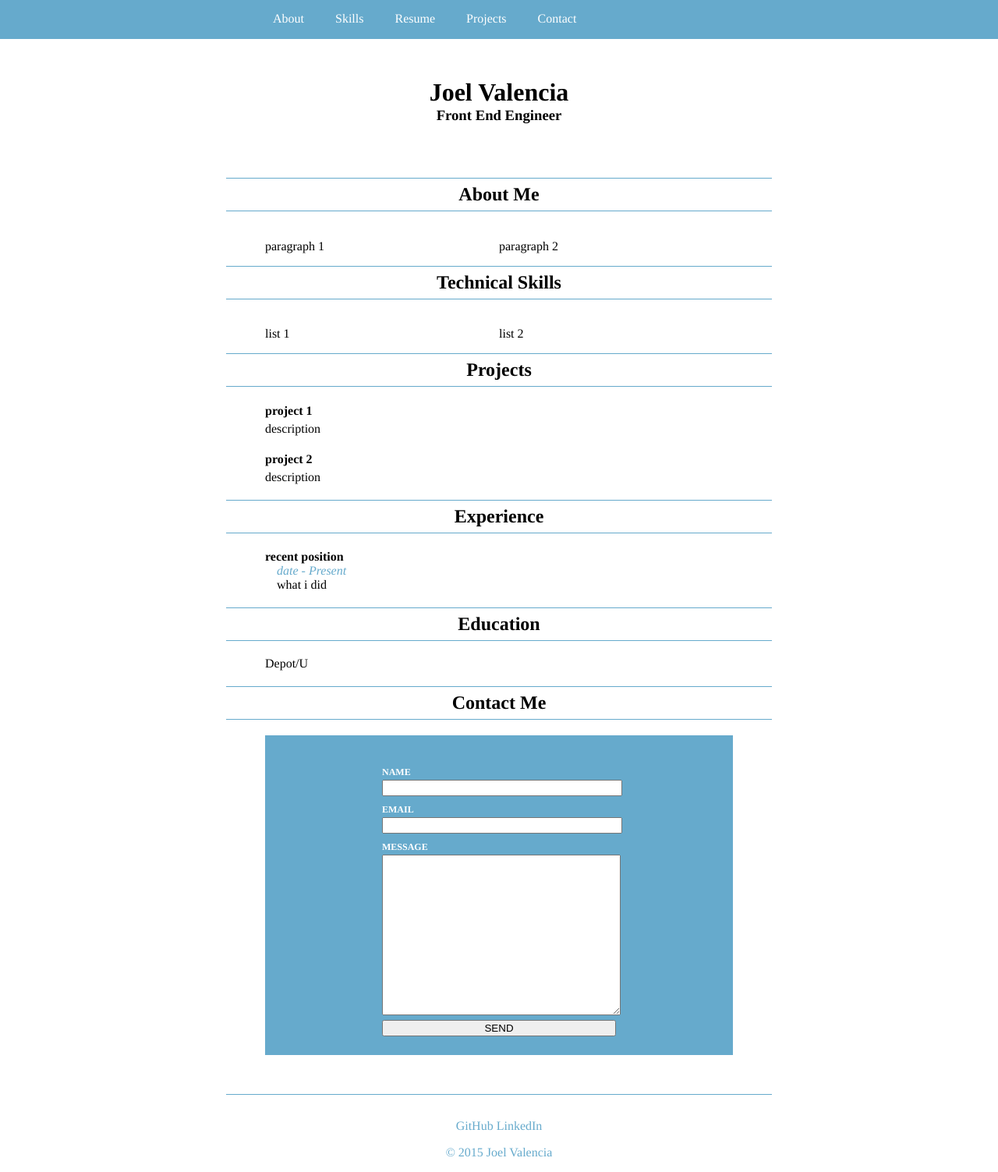
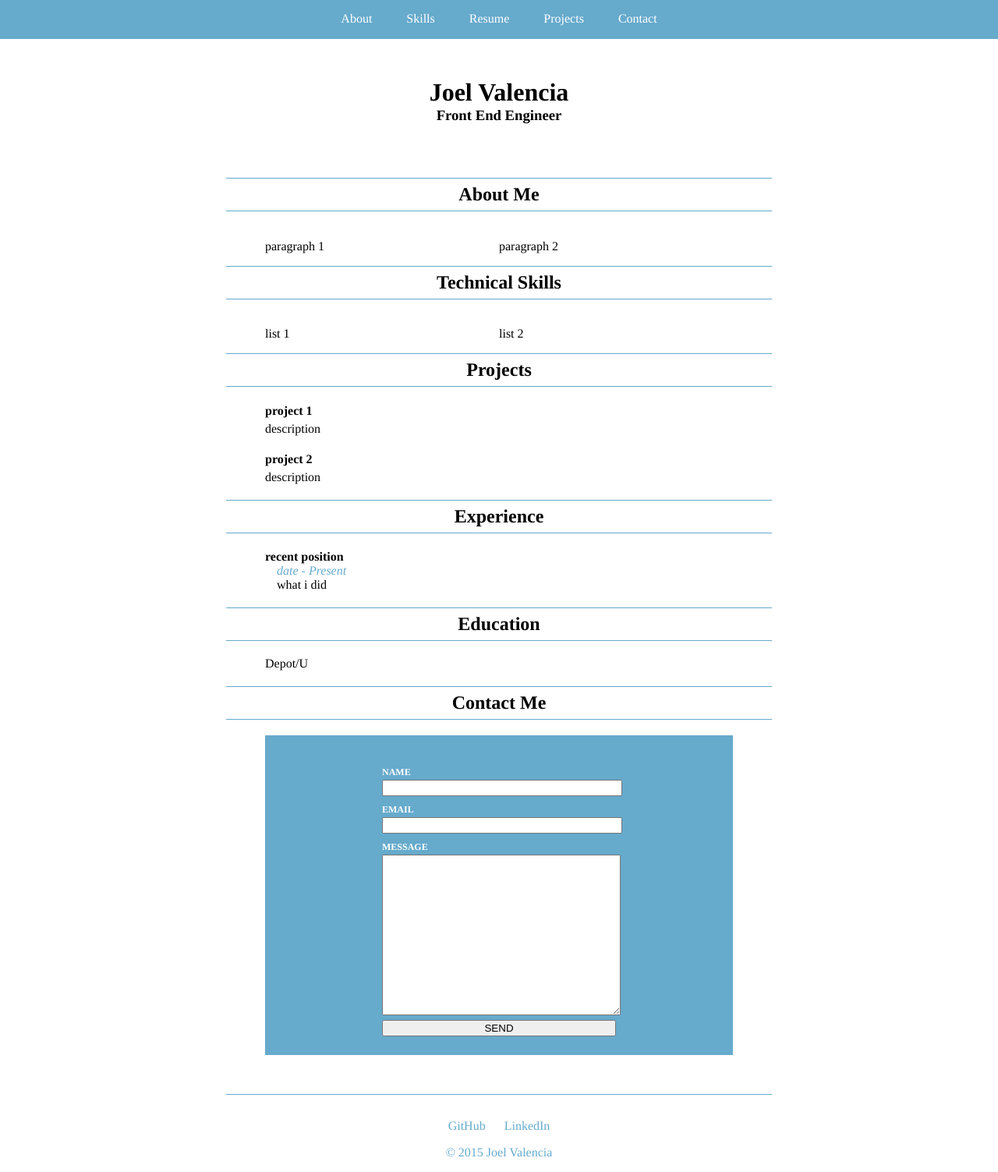
Before and after one commit to joel-valencia/DepotU_Lab_01, a plain HTML site: page index.html in a window 1280 px wide. Shown: the whole page at 78% size. Drawn offline with Linux system fonts and the light colour scheme.

Commit message:
fairly complete

```diff
--- a/index.html
+++ b/index.html
@@ -80,8 +80,8 @@
 
             <div id="footer">
                 <p>
-                    <a href="https://github.com/joel-valencia/">GitHub</a>
-                    <a href="#">LinkedIn</a>
+                    <a href="https://www.github.com/joel-valencia/">GitHub</a>
+                    <a href="http://www.linkedin.com/">LinkedIn</a>
                 </p>
                 <p>&copy; 2015 Joel Valencia</p>
             </div>
--- a/style.css
+++ b/style.css
@@ -23,21 +23,21 @@
 #nav .container {
     margin-left: auto;
     margin-right: auto;
+    text-align: center;
 }
 
 #nav ul {
     margin-top: 0;
     margin-bottom: 0;
+    padding: 0;
 }
 
 #nav ul li {
     list-style: none;
-    display: block;
-    float: left;
+    display: inline;
     padding-left: 20px;
     padding-right: 20px;
     height: 50px;
-    margin-top: 15px;
 }
 
 #nav ul li a {
@@ -46,6 +46,8 @@
     text-align: center;
     margin-left: auto;
     margin-right: auto;
+    display: inline-block;
+    margin-top: 15px;
 }
 
 #nav ul li a:hover {
@@ -147,3 +149,8 @@
     color: #6ac;
     text-align: center;
 }
+
+#footer a {
+    padding-left: 10px;
+    padding-right: 10px;
+}
```
